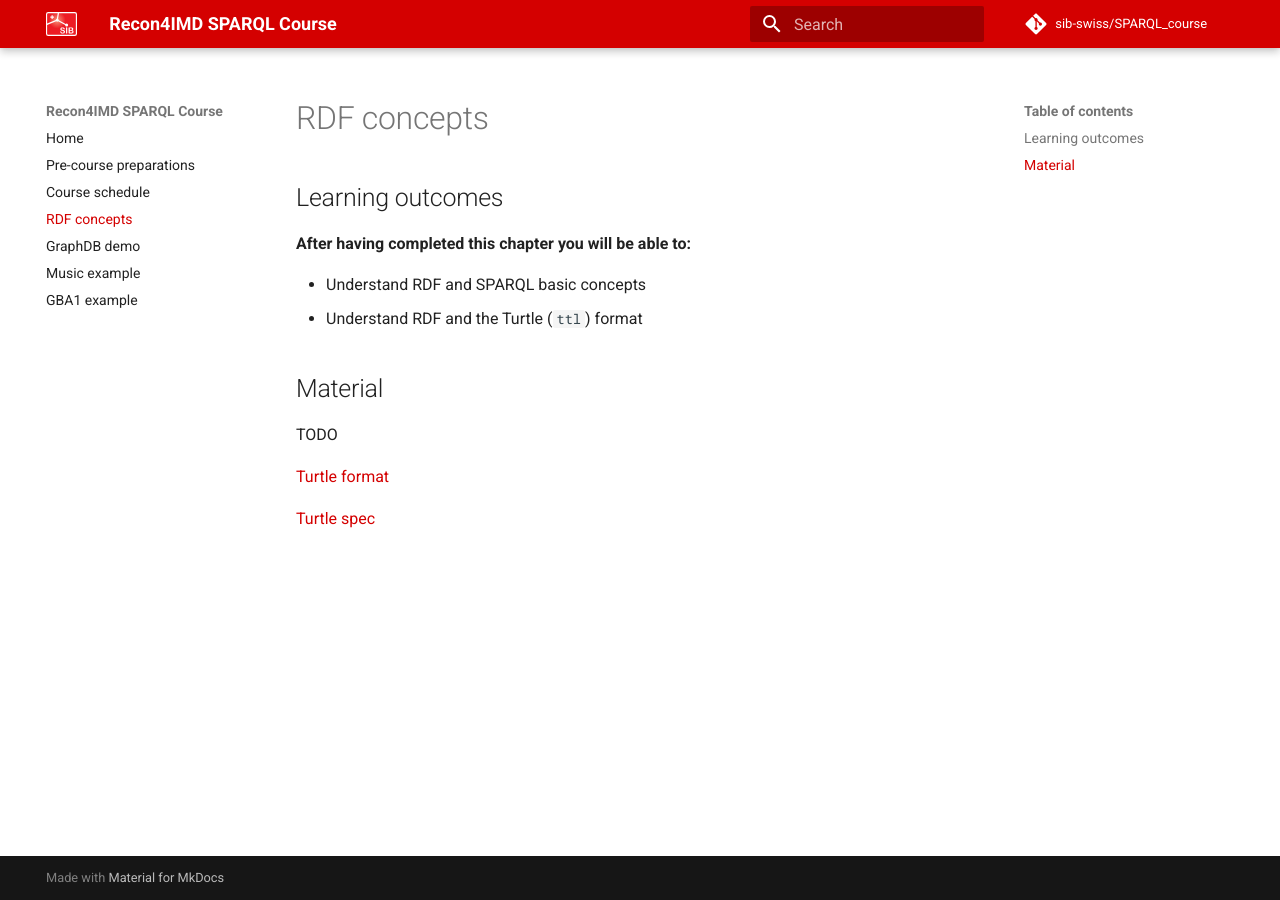
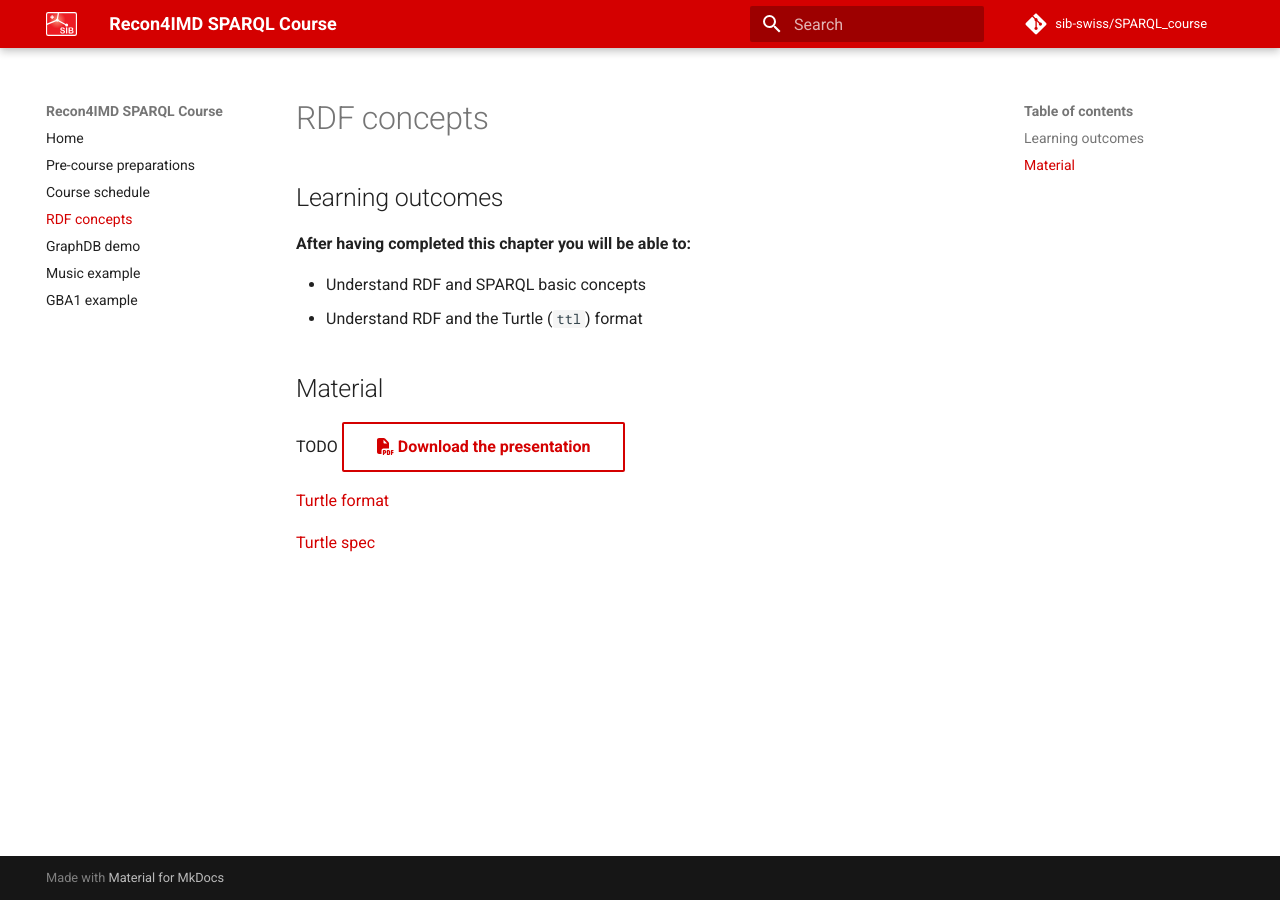
Before and after one commit to sib-swiss/SPARQL_course, an MkDocs documentation site: the page built from docs/concepts.md, in a window 1280 px wide. Built offline with MkDocs 1.6.1 and Material for MkDocs 9.7.7, drawn with Linux system fonts in a browser that asks for light colours; comment, search, counter and statistics services are not loaded.

Commit message:
Update concepts.md

```diff
--- a/docs/concepts.md
+++ b/docs/concepts.md
@@ -10,6 +10,7 @@
 ## Material
 
 TODO
+[:fontawesome-solid-file-pdf: Download the presentation](../assets/pdf/....pdf){: .md-button }
 
 [Turtle format](https://en.wikipedia.org/wiki/Turtle_(syntax))
 
```
